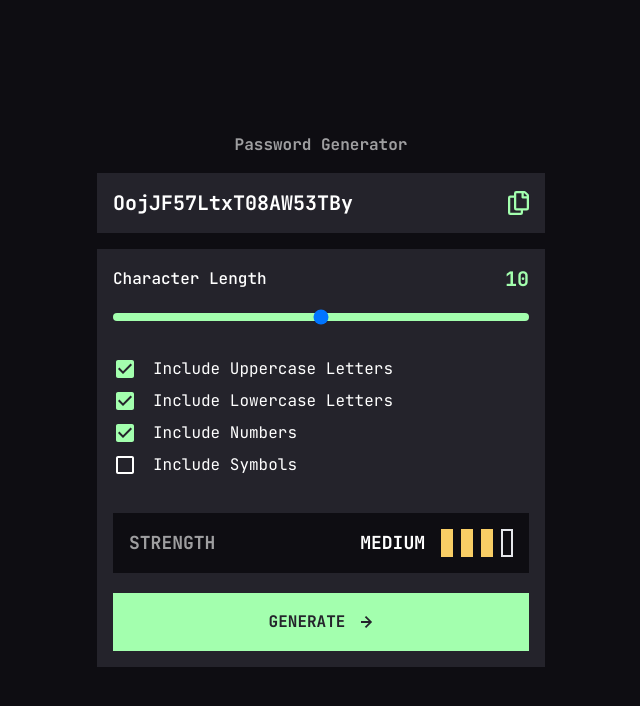
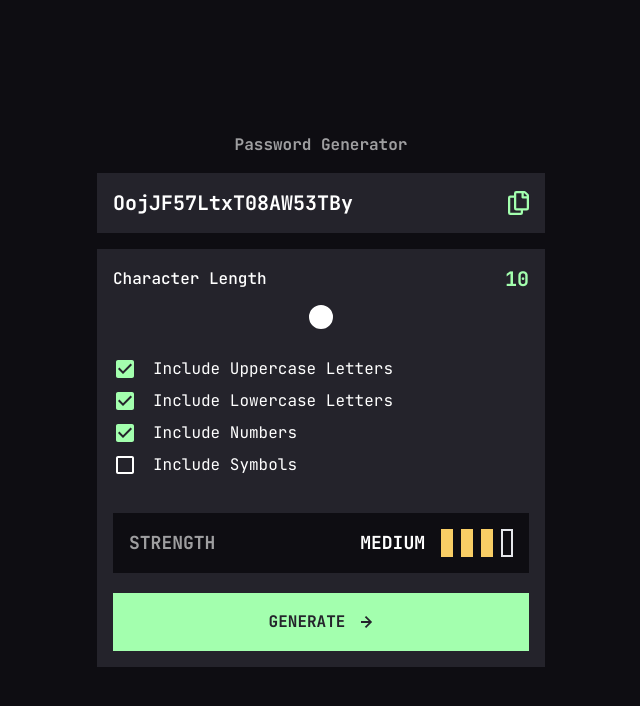
Before and after one commit to DarlanSilv4/password-generator, a React (Vite) app: page / in a window 1280 px wide. Shown: the top 706 px of the page, without its empty margins (319-959 px from the left). Built offline with nearby package versions, Linux system fonts and the light colour scheme.

Commit message:
add custom styles to the range input

```diff
--- a/src/index.css
+++ b/src/index.css
@@ -1,3 +1,82 @@
 @tailwind base;
 @tailwind components;
 @tailwind utilities;
+
+@layer base{
+input[type=range] {
+  @apply appearance-none bg-transparent cursor-pointer;
+}
+
+/*set up progress tail*/
+input[type=range] {
+  --range: calc(var(--max) - var(--min));
+  --ratio: calc((var(--value) - var(--min)) / var(--range));
+  --sx: calc(0.5 * 24px + var(--ratio) * (100% - 24px));
+}
+
+input[type=range]:focus {
+  @apply outline-none;
+}
+
+/*webkit*/
+input[type=range]::-webkit-slider-thumb {
+  @apply appearance-none w-6 h-6 rounded-full bg-white border-2 border-solid border-white;
+  margin-top: calc(0.5rem * 0.5 - max(24px * 0.5,2px));
+}
+
+input[type=range]::-webkit-slider-runnable-track {
+  @apply h-2 border-none rounded-2xl bg-background shadow-none;
+}
+
+input[type=range]::-webkit-slider-thumb:hover {
+  @apply bg-background border-green;
+}
+
+input[type=range]::-webkit-slider-runnable-track {
+  background: linear-gradient(#A3FFAE,#A3FFAE) 0/var(--sx) 100% no-repeat, #0E0D12;
+}
+
+/*mozilla*/
+input[type=range]::-moz-range-thumb {
+  @apply rounded-2xl bg-white border-2 border-solid border-white w-6 h-6;
+
+}
+
+input[type=range]::-moz-range-track {
+  @apply h-2 border-none rounded-2xl bg-background shadow-none;
+}
+
+input[type=range]::-moz-range-thumb:hover {
+  @apply bg-background border-green;
+}
+
+input[type=range]::-moz-range-track {
+  background: linear-gradient(#A3FFAE,#A3FFAE) 0/var(--sx) 100% no-repeat, #0E0D12;
+}
+
+/*ms*/
+input[type=range]::-ms-fill-upper {
+  @apply bg-transparent border-transparent;
+}
+
+input[type=range]::-ms-fill-lower {
+  @apply bg-transparent border-transparent;
+}
+
+input[type=range]::-ms-thumb {
+  @apply w-6 h-6 rounded-2xl bg-white border-2 border-solid border-white shadow-none mt-0 box-border;
+}
+
+input[type=range]::-ms-track {
+  @apply h-2 rounded-2xl bg-background border-none shadow-none box-border;
+}
+
+input[type=range]::-ms-thumb:hover {
+  @apply bg-background border-green;
+}
+
+input[type=range]::-ms-fill-lower {
+  @apply h-2 rounded-2xl m-0 bg-green border-none border-r-0;
+}
+
+}
```
